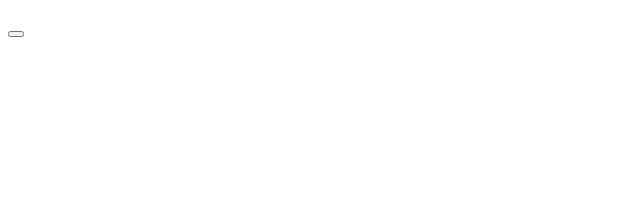
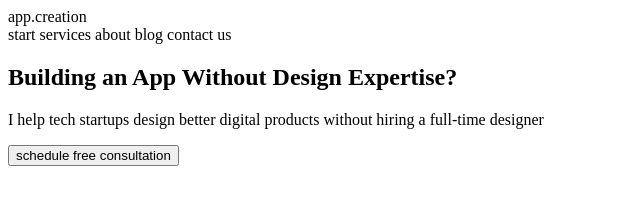
Before and after one commit to WebHeroSchool/nataliamedvedeva, a plain HTML site: page index.html in a window 1280 px wide. Shown: the whole page, without its empty margins (0-640 px from the left). Drawn offline with Linux system fonts and the light colour scheme.

Commit message:
изменения к уроку 2

```diff
--- a/index.html
+++ b/index.html
@@ -3,27 +3,29 @@
 
 <head>
      <meta charset="utf-8">
-     <title>Мой трудный первый сайт</title>
-
+     <title>Мой  1 первый сайт</title>
 </head>
-
 <body>
   <header>
-<div> </div>
+    <div>app.creation </div>
     <nav>
-<a> </a>
-<a> </a>
-<a> </a>
+    <a>start</a>
+    <a>services</a>
+    <a>about<a/>
+    <a>blog<a/>
+    <a>contact us</a>
   </nav>
 </header>
+
 <section>
   <main>
-    <h1> </h1>
-    <p> </p>
-    <button> </button.
+   <h1>Building an App Without Design Expertise?</h1>
+   <p>I help tech startups design better digital products without hiring a full-time designer</p>
+   <button>schedule free consultation </button>
    </main>
  <div>
-      <ing>
+   <img>
    </div>
   </section>
  </body>
+</html>
```
Lines whose indentation alone changed are shown as unchanged.
